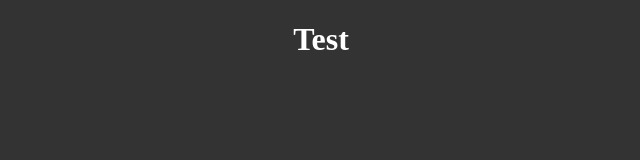
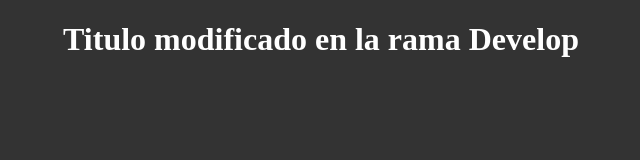
Before and after one commit to 1gabrielcarrizo/RC-modulo2-tarea1, a plain HTML site: page index.html in a window 1280 px wide. Shown: the whole page, without its empty margins (319-959 px from the left). Drawn offline with Linux system fonts and the light colour scheme.

Commit message:
primera modificacion

```diff
--- a/index.html
+++ b/index.html
@@ -9,6 +9,6 @@
     <title>Document</title>
 </head>
 <body>
-    <h1 class="titulo">Test</h1>
+    <h1 class="titulo">Titulo modificado en la rama Develop</h1>
 </body>
 </html>
```
